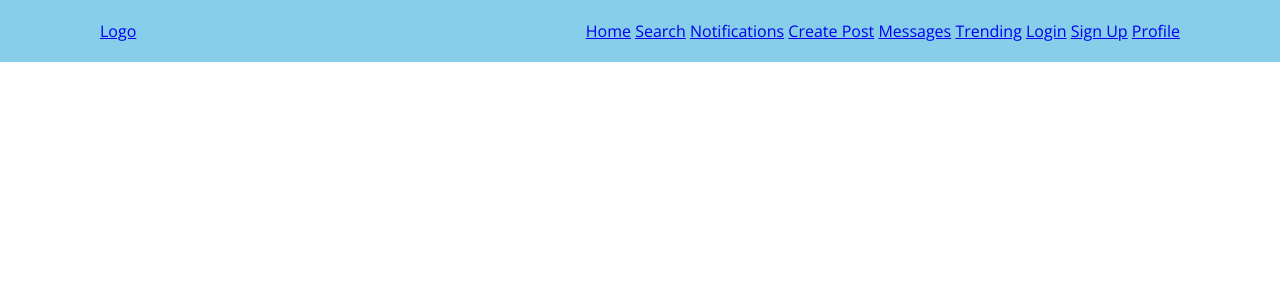
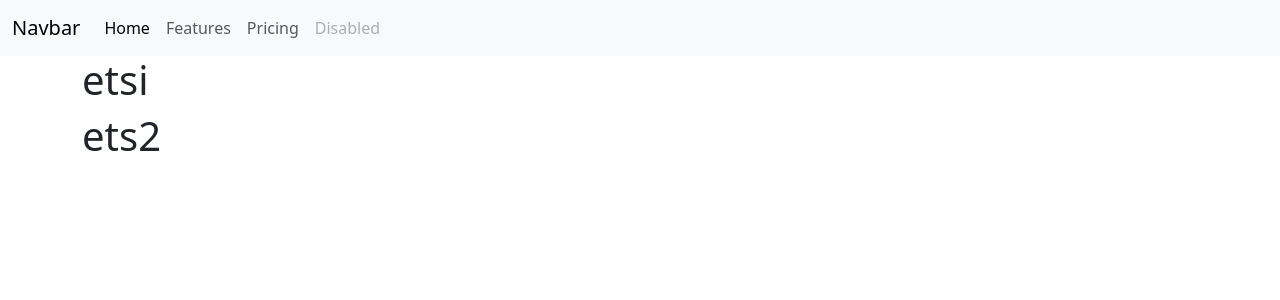
Before and after one commit to RaptoRRmakesGames/new_social_media, a Flask app: page / in a window 1280 px wide. Shown: the top 300 px of the page. Run offline with Flask 3, Linux system fonts and the light colour scheme.

Commit message:
new navbar

```diff
--- a/Src/static/nav.css
+++ b/Src/static/nav.css
@@ -1,29 +1 @@
 @import url('https://fonts.googleapis.com/css2?family=Open+Sans&display=swap');
-
-* {
-    margin: 0;
-    padding: 0;
-    box-sizing: border-box;
-    font-family: 'Open Sans', sans-serif;
-}
-
-.body {
-    min-height: 100px;
-    background-color: aqua;
-    background-size: cover;
-    background-position: center;
-}
-
-
-.header {
-    position: fixed;
-    top: 0;
-    left: 0;
-    width: 100%;
-    padding: 20px 100px;
-    background: skyblue;
-    display: flex;
-    justify-content: space-between;
-    align-items: center;
-    z-index: 100;
-}
--- a/Src/templates/body.html
+++ b/Src/templates/body.html
@@ -16,7 +16,7 @@
 
     {% include 'footer.html'%}
 
-
-
+    <link href="https://cdn.jsdelivr.net/npm/bootstrap@5.3.2/dist/css/bootstrap.min.css" rel="stylesheet" integrity="sha384-T3c6CoIi6uLrA9TneNEoa7RxnatzjcDSCmG1MXxSR1GAsXEV/Dwwykc2MPK8M2HN" crossorigin="anonymous">
+    <script src="https://cdn.jsdelivr.net/npm/bootstrap@5.3.2/dist/js/bootstrap.bundle.min.js" integrity="sha384-C6RzsynM9kWDrMNeT87bh95OGNyZPhcTNXj1NW7RuBCsyN/o0jlpcV8Qyq46cDfL" crossorigin="anonymous"></script>
 </body>
 </html>
--- a/Src/templates/index.html
+++ b/Src/templates/index.html
@@ -1,10 +1,15 @@
 {% extends 'body.html' %}
 
-{% block title%}
-Home
-{% endblock title %}
+{% block title%}Home {% endblock title %}
 
 
 {% block content %}
 
+<div class="container">
+    <h1>etsi</h1>
+</div>
+<div class="container">
+    <h1>ets2</h1>
+</div>
+
 {% endblock content %}
--- a/Src/templates/navbar.html
+++ b/Src/templates/navbar.html
@@ -1,16 +1,24 @@
-<header class="header">
-    <a href="/" class="logo">Logo</a>
-
-    <nav class="navbar">
-        <a href="/">Home</a>
-        <a href="/search">Search</a>
-        <a href="/notification">Notifications</a>
-        <a href="/create-post">Create Post</a>
-        <a href="/messages">Messages</a>
-        <a href="/trending">Trending</a>
-        <a href="/login">Login</a>
-        <a href="/sign-up">Sign Up</a>
-        <a href="/profile">Profile</a>
-
-    </nav>
-</header>
+<nav class="navbar navbar-expand-lg bg-body-tertiary">
+    <div class="container-fluid">
+      <a class="navbar-brand" href="#">Navbar</a>
+      <button class="navbar-toggler" type="button" data-bs-toggle="collapse" data-bs-target="#navbarNav" aria-controls="navbarNav" aria-expanded="false" aria-label="Toggle navigation">
+        <span class="navbar-toggler-icon"></span>
+      </button>
+      <div class="collapse navbar-collapse" id="navbarNav">
+        <ul class="navbar-nav">
+          <li class="nav-item">
+            <a class="nav-link active" aria-current="page" href="#">Home</a>
+          </li>
+          <li class="nav-item">
+            <a class="nav-link" href="#">Features</a>
+          </li>
+          <li class="nav-item">
+            <a class="nav-link" href="#">Pricing</a>
+          </li>
+          <li class="nav-item">
+            <a class="nav-link disabled" aria-disabled="true">Disabled</a>
+          </li>
+        </ul>
+      </div>
+    </div>
+  </nav>
```
